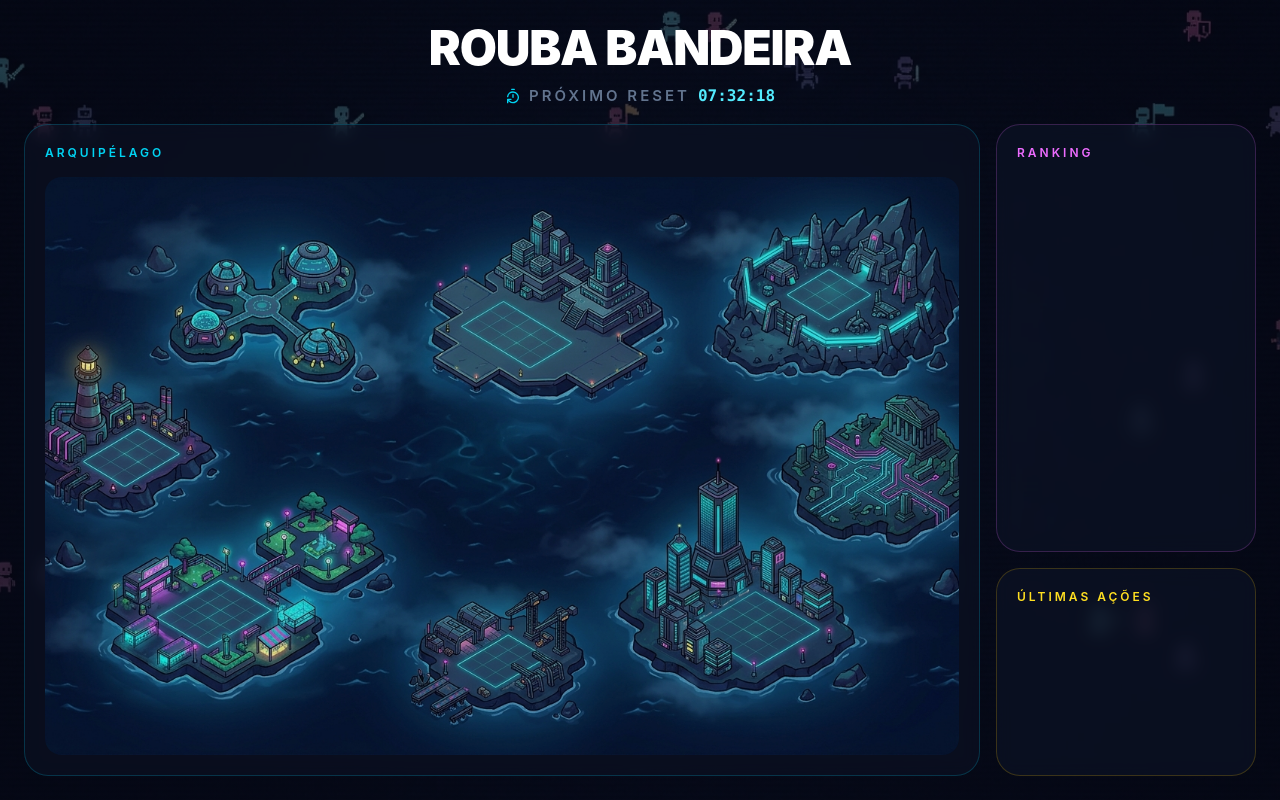
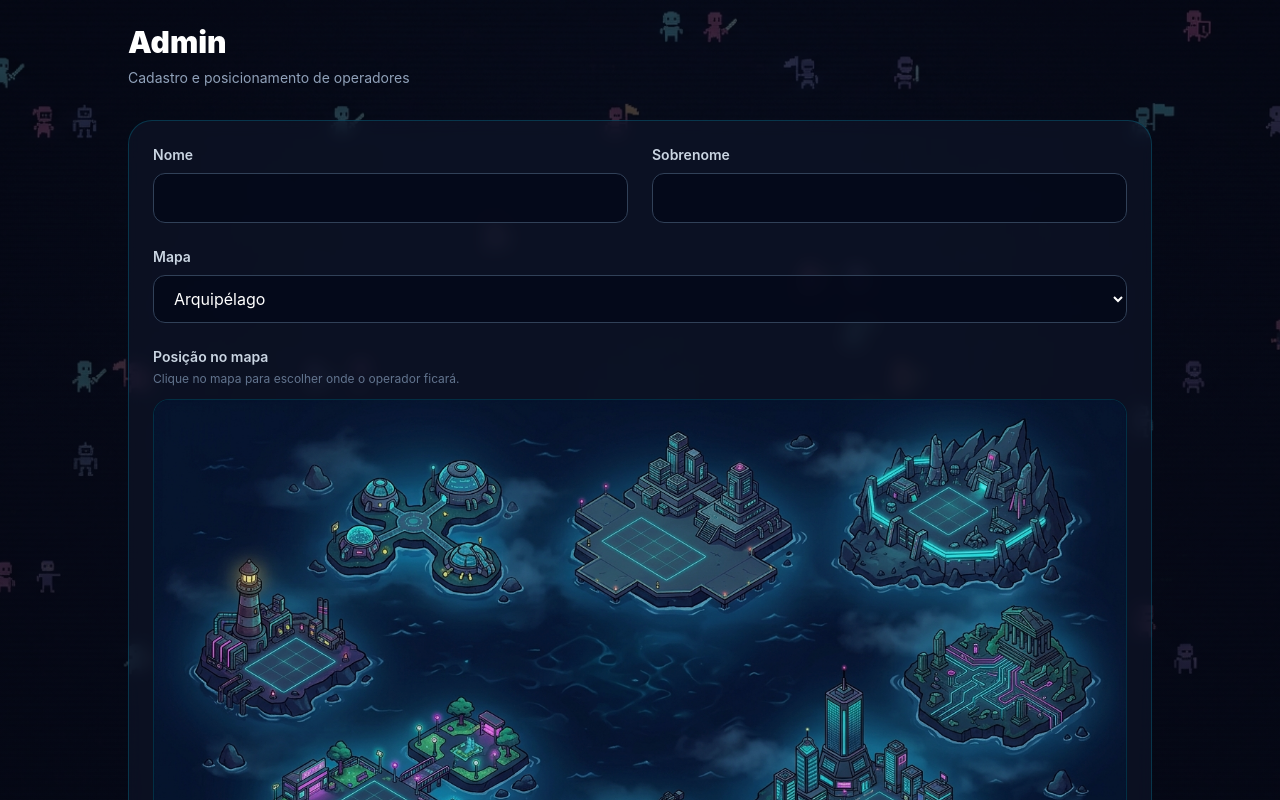
Before and after one commit to Henricantin/flag-rush, a React (Vite) app: page /admin in a window 1280 px wide. Shown: the top 800 px of the page. Built offline with nearby package versions, Linux system fonts and the light colour scheme.

Commit message:
feat: add dashboard and admin routes

```diff
--- a/package.json
+++ b/package.json
@@ -15,6 +15,7 @@
 		"motion": "^13.2.0",
 		"react": "^19.2.8",
 		"react-dom": "^19.2.8",
+		"react-router-dom": "^7.18.3",
 		"tailwindcss": "^4.3.3"
 	},
 	"devDependencies": {
--- a/src/App.tsx
+++ b/src/App.tsx
@@ -1,7 +1,9 @@
-import { DashboardPage } from './pages/DashboardPage'
+import { RouterProvider } from 'react-router-dom'
+
+import { router } from './app/router'
 
 function App() {
-	return <DashboardPage />
+	return <RouterProvider router={router} />
 }
 
 export default App
--- /dev/null
+++ b/src/app/router.tsx
@@ -0,0 +1,15 @@
+import { createBrowserRouter } from 'react-router-dom'
+
+import { AdminPage } from '../pages/AdminPage'
+import { DashboardPage } from '../pages/DashboardPage'
+
+export const router = createBrowserRouter([
+	{
+		path: '/',
+		element: <DashboardPage />,
+	},
+	{
+		path: '/admin',
+		element: <AdminPage />,
+	},
+])
--- /dev/null
+++ b/src/features/game-map/components/MapPositionPicker.tsx
@@ -0,0 +1,63 @@
+import { useState } from 'react'
+
+type Position = {
+	x: number
+	y: number
+}
+
+type MapPositionPickerProps = {
+	image: string
+	initialPosition?: Position
+	onChange: (position: Position) => void
+}
+
+export function MapPositionPicker({
+	image,
+	initialPosition,
+	onChange,
+}: MapPositionPickerProps) {
+	const [position, setPosition] = useState<Position | undefined>(
+		initialPosition,
+	)
+
+	function handleMapClick(event: React.MouseEvent<HTMLButtonElement>) {
+		const rect = event.currentTarget.getBoundingClientRect()
+
+		const x = ((event.clientX - rect.left) / rect.width) * 100
+		const y = ((event.clientY - rect.top) / rect.height) * 100
+
+		const nextPosition = {
+			x: Number(x.toFixed(2)),
+			y: Number(y.toFixed(2)),
+		}
+
+		setPosition(nextPosition)
+		onChange(nextPosition)
+	}
+
+	return (
+		<button
+			type="button"
+			onClick={handleMapClick}
+			className="relative aspect-video w-full overflow-hidden rounded-2xl border border-cyan-400/20 bg-slate-950"
+		>
+			<img
+				src={image}
+				alt="Selecionar posição no mapa"
+				className="h-full w-full object-cover"
+			/>
+
+			<div className="absolute inset-0 bg-slate-950/10" />
+
+			{position && (
+				<div
+					className="absolute size-5 -translate-x-1/2 -translate-y-1/2 rounded-full border-2 border-white bg-cyan-400 shadow-lg shadow-cyan-400/40"
+					style={{
+						left: `${position.x}%`,
+						top: `${position.y}%`,
+					}}
+				/>
+			)}
+		</button>
+	)
+}
--- /dev/null
+++ b/src/pages/AdminPage.tsx
@@ -0,0 +1,123 @@
+import { useState } from 'react'
+
+import { MapPositionPicker } from '../features/game-map/components/MapPositionPicker'
+import { defaultMapId, maps } from '../features/game-map/data/maps'
+
+type Position = {
+	x: number
+	y: number
+}
+
+export function AdminPage() {
+	const [selectedMapId, setSelectedMapId] = useState(defaultMapId)
+	const [position, setPosition] = useState<Position>()
+
+	const selectedMap = maps.find((map) => map.id === selectedMapId) ?? maps[0]
+
+	return (
+		<main className="min-h-screen p-6 text-white">
+			<div className="mx-auto max-w-5xl">
+				<header className="mb-8">
+					<h1 className="text-3xl font-black">Admin</h1>
+
+					<p className="mt-2 text-sm text-slate-400">
+						Cadastro e posicionamento de operadores
+					</p>
+				</header>
+
+				<section className="rounded-3xl border border-cyan-400/20 bg-slate-900/60 p-6 backdrop-blur">
+					<div className="grid gap-6 md:grid-cols-2">
+						<div>
+							<label
+								htmlFor="firstName"
+								className="mb-2 block text-sm font-semibold text-slate-300"
+							>
+								Nome
+							</label>
+
+							<input
+								id="firstName"
+								type="text"
+								className="w-full rounded-xl border border-slate-700 bg-slate-950/70 px-4 py-3 text-white outline-none transition focus:border-cyan-400"
+							/>
+						</div>
+
+						<div>
+							<label
+								htmlFor="lastName"
+								className="mb-2 block text-sm font-semibold text-slate-300"
+							>
+								Sobrenome
+							</label>
+
+							<input
+								id="lastName"
+								type="text"
+								className="w-full rounded-xl border border-slate-700 bg-slate-950/70 px-4 py-3 text-white outline-none transition focus:border-cyan-400"
+							/>
+						</div>
+					</div>
+
+					<div className="mt-6">
+						<label
+							htmlFor="map"
+							className="mb-2 block text-sm font-semibold text-slate-300"
+						>
+							Mapa
+						</label>
+
+						<select
+							id="map"
+							value={selectedMapId}
+							onChange={(event) => {
+								setSelectedMapId(event.target.value)
+								setPosition(undefined)
+							}}
+							className="w-full rounded-xl border border-slate-700 bg-slate-950/70 px-4 py-3 text-white outline-none transition focus:border-cyan-400"
+						>
+							{maps.map((map) => (
+								<option key={map.id} value={map.id}>
+									{map.name}
+								</option>
+							))}
+						</select>
+					</div>
+
+					<div className="mt-6">
+						<div className="mb-3">
+							<p className="text-sm font-semibold text-slate-300">
+								Posição no mapa
+							</p>
+
+							<p className="mt-1 text-xs text-slate-500">
+								Clique no mapa para escolher onde o operador
+								ficará.
+							</p>
+						</div>
+
+						<MapPositionPicker
+							image={selectedMap.image}
+							onChange={setPosition}
+						/>
+
+						{position && (
+							<p className="mt-3 font-mono text-xs text-slate-500">
+								X: {position.x}% · Y: {position.y}%
+							</p>
+						)}
+					</div>
+
+					<div className="mt-8 flex justify-end">
+						<button
+							type="button"
+							disabled={!position}
+							className="rounded-xl bg-cyan-400 px-5 py-3 font-bold text-slate-950 transition hover:bg-cyan-300 disabled:cursor-not-allowed disabled:opacity-40"
+						>
+							Salvar operador
+						</button>
+					</div>
+				</section>
+			</div>
+		</main>
+	)
+}
```
Also changed, not shown: 1 other file (tests, documents, lock files or other folders).
